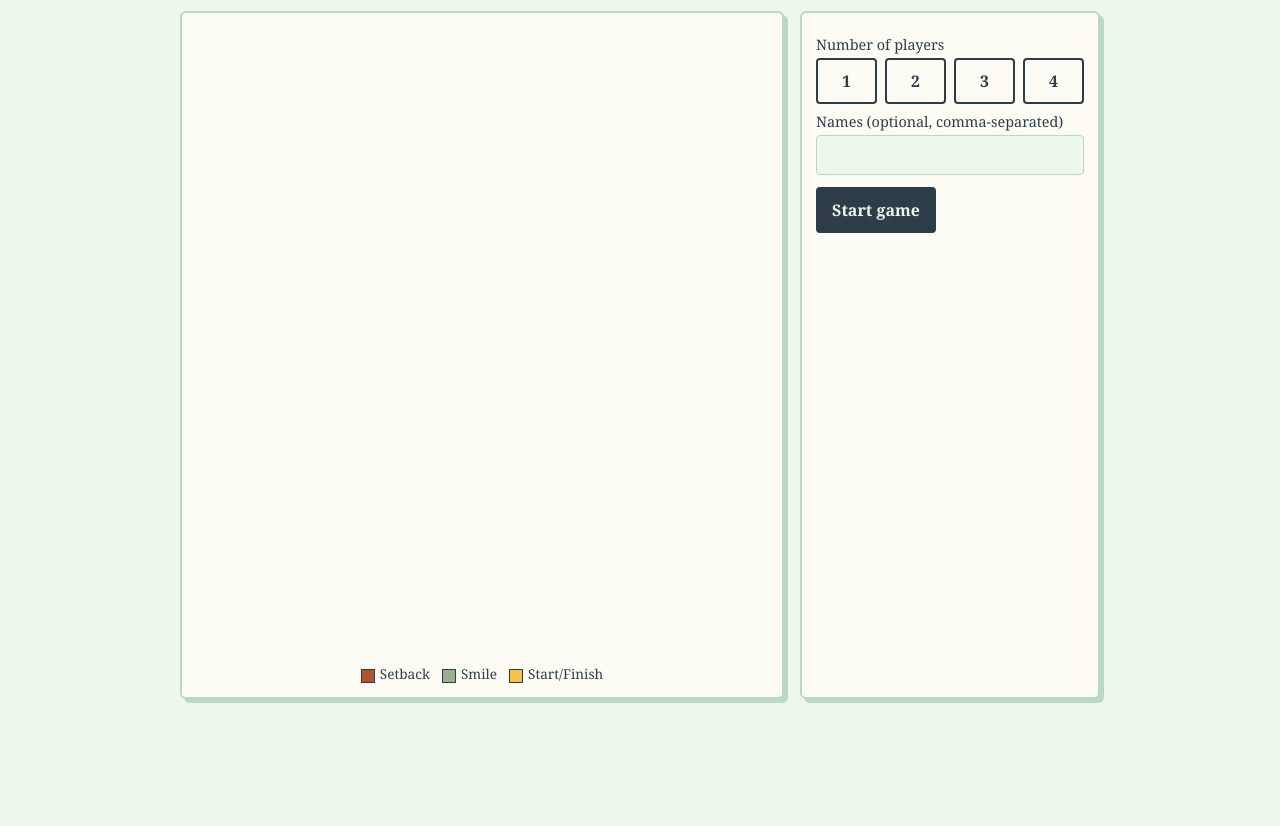
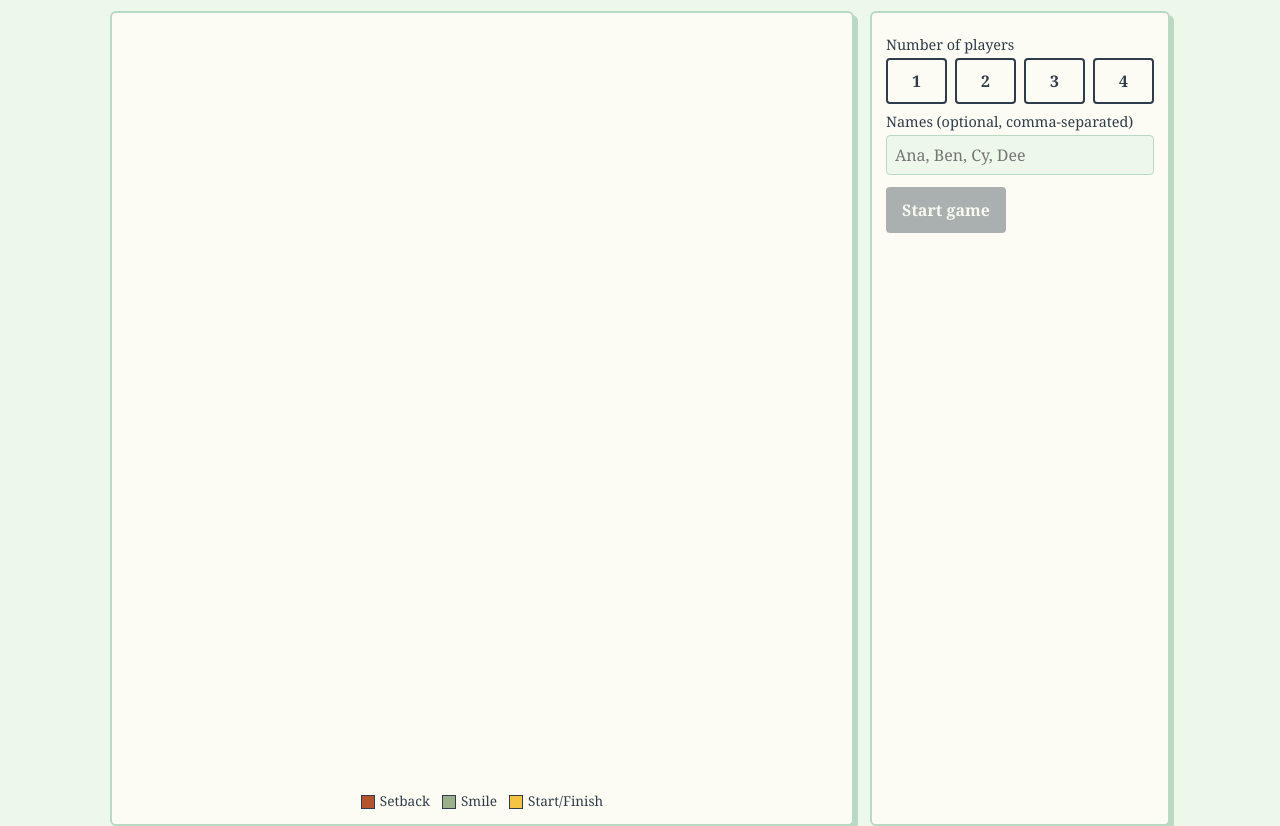
Before and after one commit to norrdost/Setback, a plain HTML site: page index.html in a window 1280 px wide. Shown: the part 85-911 px from the top of the page. Before the commit the page ends 800 px from the top, so only its background shows below. Drawn offline with Linux system fonts and the light colour scheme.

Commit message:
Add files via upload

```diff
--- a/index.html
+++ b/index.html
@@ -13,7 +13,7 @@
 body { margin:0; font-family: Georgia, "Didot", "Times New Roman", serif; background:var(--bg); color:var(--ink); padding: env(safe-area-inset-top,0px) 12px env(safe-area-inset-bottom,0px); }
 h1 { margin: 12px 0 4px; font-size: 2.1rem; font-weight: normal; letter-spacing: 2px; text-align:center; }
 .sub { margin:0 0 14px; opacity:.75; font-size:.95rem; font-style: italic; text-align:center; }
-.wrap { max-width: 920px; margin: 0 auto; display:grid; grid-template-columns: minmax(0,1fr) 300px; gap:16px; }
+.wrap { max-width: 1060px; margin: 0 auto; display:grid; grid-template-columns: minmax(0,1fr) 300px; gap:16px; }
 @media (max-width: 760px) { .wrap { grid-template-columns: 1fr; } }
 .card { background:var(--card); border:2px solid var(--line); border-radius:6px; padding:14px; box-shadow: 4px 4px 0 var(--line); }
 svg#board { width:100%; height:auto; display:block; }
@@ -45,7 +45,7 @@ button.picked { background:var(--ink); color:var(--bg); }
 
 <div class="wrap">
   <div class="card">
-    <svg id="board" viewBox="0 0 600 660" role="img" aria-label="Game board"></svg>
+    <svg id="board" viewBox="55 65 490 520" role="img" aria-label="Game board"></svg>
     <div class="legend">
       <span style="--c:#b5532f">Setback</span>
       <span style="--c:#9bb08a">Smile</span>
@@ -63,8 +63,8 @@ button.picked { background:var(--ink); color:var(--bg); }
         <button class="alt" data-n="4">4</button>
       </div>
       <label>Names (optional, comma-separated)</label>
-      <input id="names" placeholder="">
-      <div style="margin-top:12px"><button id="start">Start game</button></div>
+      <input id="names" placeholder="Ana, Ben, Cy, Dee">
+      <div style="margin-top:12px"><button id="start" disabled>Start game</button></div>
     </div>
 
     <div id="game" hidden>
@@ -340,6 +340,7 @@ document.querySelectorAll("#setup [data-n]").forEach(btn => {
   btn.addEventListener("click", () => {
     document.querySelectorAll("#setup [data-n]").forEach(b => b.classList.remove("picked"));
     btn.classList.add("picked");
+    document.getElementById("start").disabled = false;
   });
 });
 document.getElementById("start").addEventListener("click", startGame);
```
